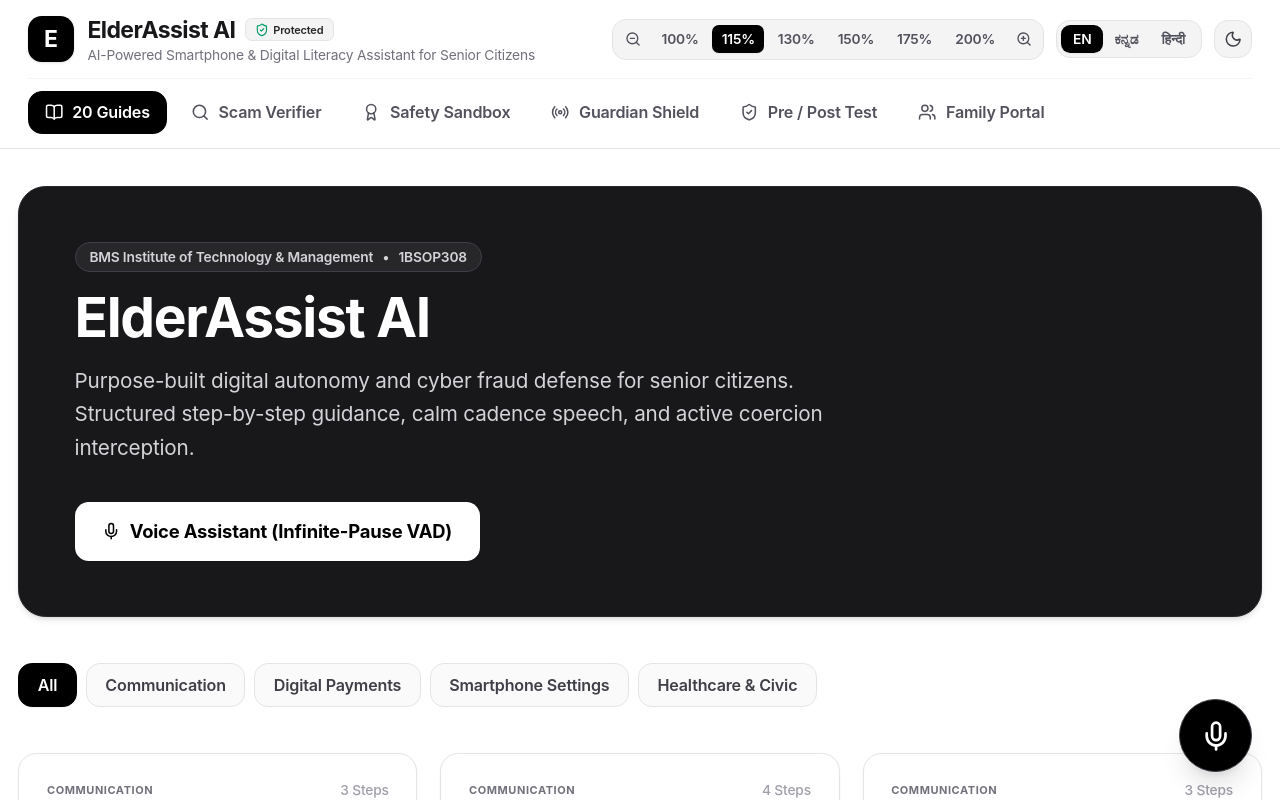
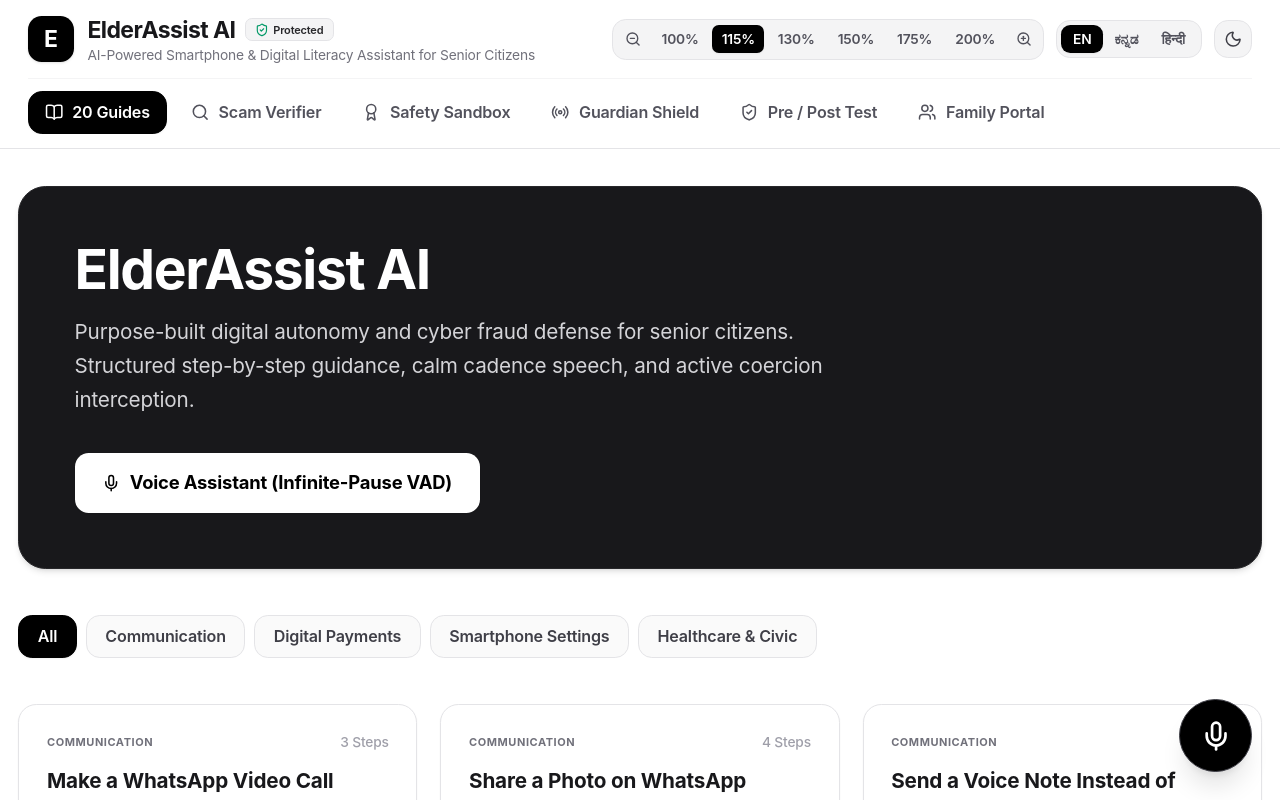
Before and after one commit to kulkarnishamanth4-ux/senior-citizen-digital-literacy, a React (Vite) app in the folder client/: page / in a window 1280 px wide. Shown: the top 800 px of the page. Built offline with nearby package versions, Linux system fonts and the light colour scheme.

Commit message:
remove institutional badge pill from hero card

```diff
--- a/client/src/App.jsx
+++ b/client/src/App.jsx
@@ -137,12 +137,6 @@ export default function App() {
                 {/* Classy Editorial Hero Card */}
                 <div className="rounded-3xl p-8 sm:p-12 bg-zinc-900 text-white dark:bg-zinc-900/90 border border-zinc-800 shadow-md mb-10 relative overflow-hidden">
                   <div className="max-w-2xl relative z-10">
-                    <div className="inline-flex items-center space-x-2 px-3 py-1 rounded-full text-xs font-semibold bg-zinc-800 text-zinc-300 border border-zinc-700 mb-4">
-                      <span>{APP_CONFIG.academic.institution}</span>
-                      <span>•</span>
-                      <span>{APP_CONFIG.academic.courseCode}</span>
-                    </div>
-
                     <h2 className="text-3xl sm:text-5xl font-bold tracking-tight mb-4">
                       {brandHeading}
                     </h2>
```
